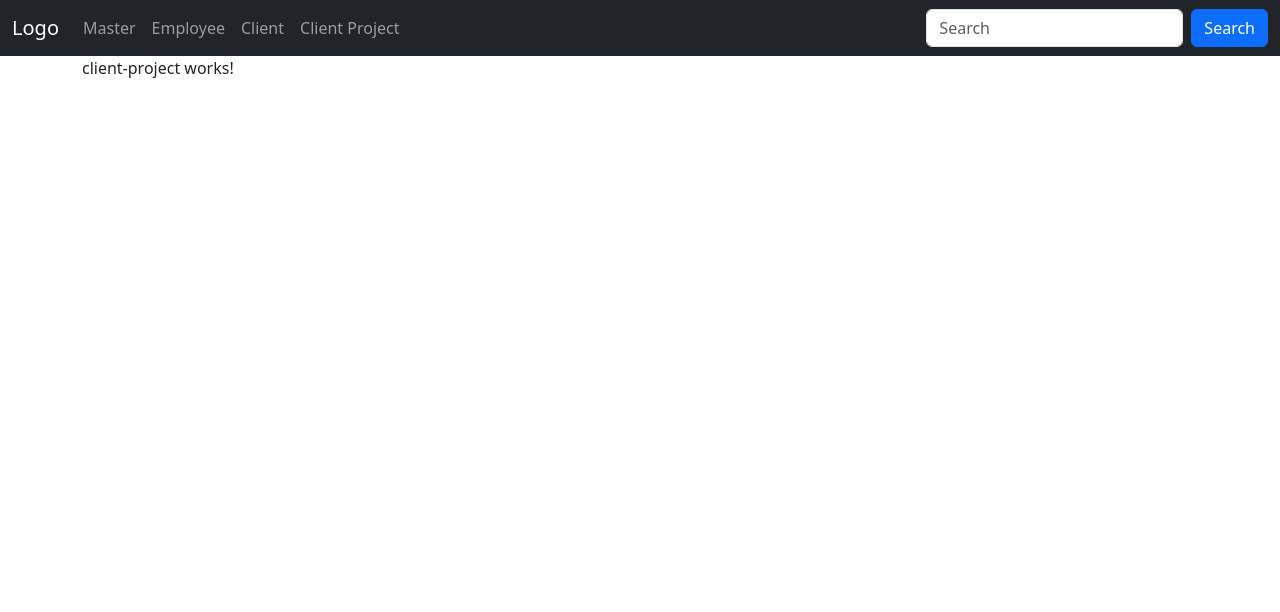
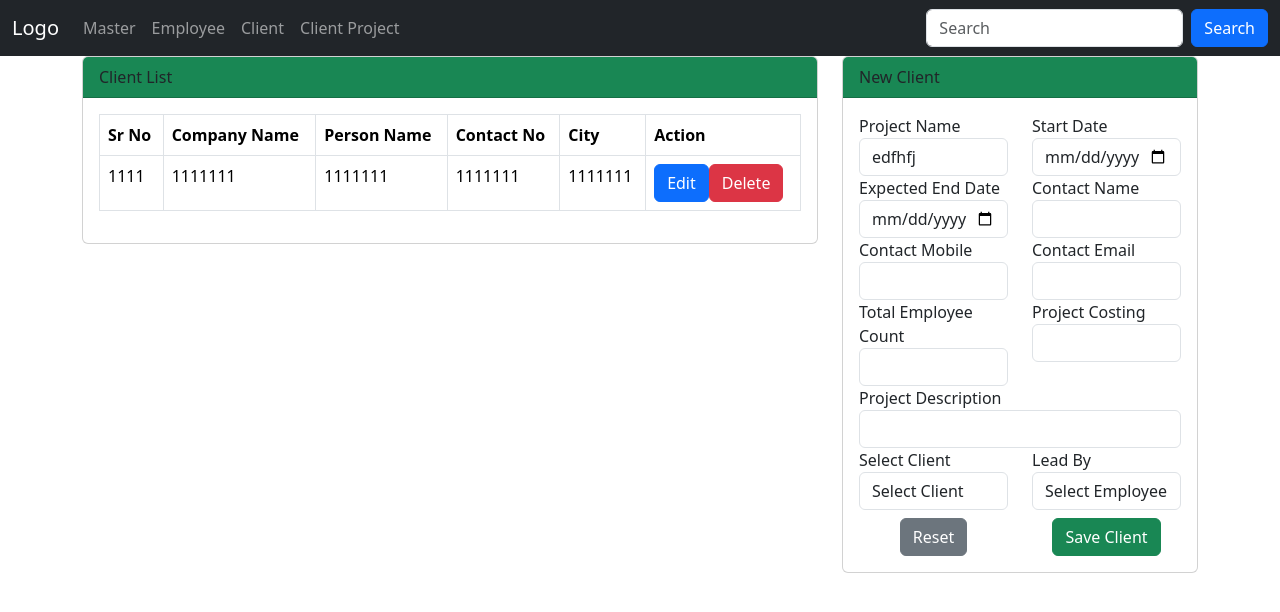
Before and after one commit to projion/Learning, an Angular app: page /client-project in a window 1280 px wide. Shown: the top 612 px of the page. Built offline with nearby package versions, Linux system fonts and the light colour scheme.

Commit message:
form control model created and binded with html

```diff
--- a/src/app/components/client-project/client-project.component.html
+++ b/src/app/components/client-project/client-project.component.html
@@ -1 +1,115 @@
-<p>client-project works!</p>
+<div class="row">
+    <div class="col-8">
+        <div class="card">
+            <div class="card-header bg-success">
+                Client List
+            </div>
+            <div class="card-body">
+                <div class="row">
+                    <div class="col-12">
+                        <table class="table table-bordered">
+                            <thead>
+                                <tr>
+                                    <th>Sr No</th>
+                                    <th>Company Name</th>
+                                    <th>Person Name</th>
+                                    <th>Contact No</th>
+                                    <th>City</th>
+                                    <th>Action</th>
+                                </tr>
+                            </thead>
+                            <tbody>
+
+                                <tr>
+                                    <td>1111</td>
+                                    <td>1111111</td>
+                                    <td>1111111</td>
+                                    <td>1111111</td>
+                                    <td>1111111</td>
+                                    <td>
+                                        <button class="btn btn-primary">Edit</button>
+                                        <button class="btn btn-danger">Delete</button>
+                                    </td>
+                                </tr>
+
+                            </tbody>
+                        </table>
+                    </div>
+                </div>
+
+            </div>
+        </div>
+    </div>
+    <div class="col-4">
+        <div class="card">
+            <div class="card-header bg-success">
+                New Client
+            </div>
+            <div class="card-body">
+                <form [formGroup]="projectForm">
+                    <div class="row">
+                        <div class="col-6">
+                            <label for="">Project Name</label>
+                            <input type="text" formControlName="projectName" class="form-control">
+                        </div>
+                        <div class="col-6">
+                            <label for="">Start Date</label>
+                            <input type="date" formControlName="startDate" class="form-control">
+                        </div>
+                        <div class="col-6">
+                            <label for="">Expected End Date</label>
+                            <input type="date" formControlName="expectedEndDate" class="form-control">
+                        </div>
+                        <div class="col-6">
+                            <label for="">Contact Name</label>
+                            <input type="text" formControlName="contactPerson" class="form-control">
+                        </div>
+                        <div class="col-6">
+                            <label for="">Contact Mobile</label>
+                            <input type="text" formControlName="contactPersonContactNo" class="form-control">
+                        </div>
+                        <div class="col-6">
+                            <label for="">Contact Email</label>
+                            <input type="text" formControlName="contactPersonEmailId" class="form-control">
+                        </div>
+                        <div class="col-6">
+                            <label for="">Total Employee Count</label>
+                            <input type="text" formControlName="totalEmpWorking" class="form-control">
+                        </div>
+                        <div class="col-6">
+                            <label for="">Project Costing</label>
+                            <input type="text" formControlName="projectCost" class="form-control">
+                        </div>
+                        <div class="col-12">
+                            <label for="">Project Description</label>
+                            <input type="text" formControlName="projectDetails" class="form-control">
+                        </div>
+                        <div class="col-6">
+                            <label for="">Select Client</label>
+                            <select formControlName="clientId" class="form-control">
+                                <option value="">Select Client</option>
+                            </select>
+                        </div>
+                        <div class="col-6">
+                            <label for="">Lead By</label>
+                            <select formControlName="leadByEmpId" class="form-control">
+                                <option value="">Select Employee</option>
+                            </select>
+                        </div>
+
+
+
+                    </div>
+                    <div class="row pt-2">
+                        <div class="col-6 text-center">
+                            <button class="btn btn-secondary">Reset</button>
+                        </div>
+                        <div class="col-6 text-center">
+                            <button class="btn btn-success">Save Client</button>
+                        </div>
+                    </div>
+                </form>
+            </div>
+        </div>
+    </div>
+</div>
--- a/src/app/components/client-project/client-project.component.ts
+++ b/src/app/components/client-project/client-project.component.ts
@@ -1,12 +1,28 @@
 import { Component } from '@angular/core';
+import { FormControl, FormGroup, ReactiveFormsModule } from '@angular/forms';
 
 @Component({
   selector: 'app-client-project',
   standalone: true,
-  imports: [],
+  imports: [ReactiveFormsModule],
   templateUrl: './client-project.component.html',
   styleUrl: './client-project.component.css'
 })
 export class ClientProjectComponent {
 
+  projectForm:FormGroup = new FormGroup({
+    clientProjectId : new FormControl(0),
+    projectName : new FormControl("edfhfj"),
+    startDate : new FormControl(""),
+    expectedEndDate : new FormControl(""),
+    leadByEmpId : new FormControl(""),
+    completedDate : new FormControl(""),
+    contactPerson : new FormControl(""),
+    contactPersonContactNo : new FormControl(""),
+    totalEmpWorking : new FormControl(""),
+    projectCost : new FormControl(""),
+    projectDetails : new FormControl(""),
+    contactPersonEmailId : new FormControl(""),
+    clientId : new FormControl(""),
+  })
 }
```
